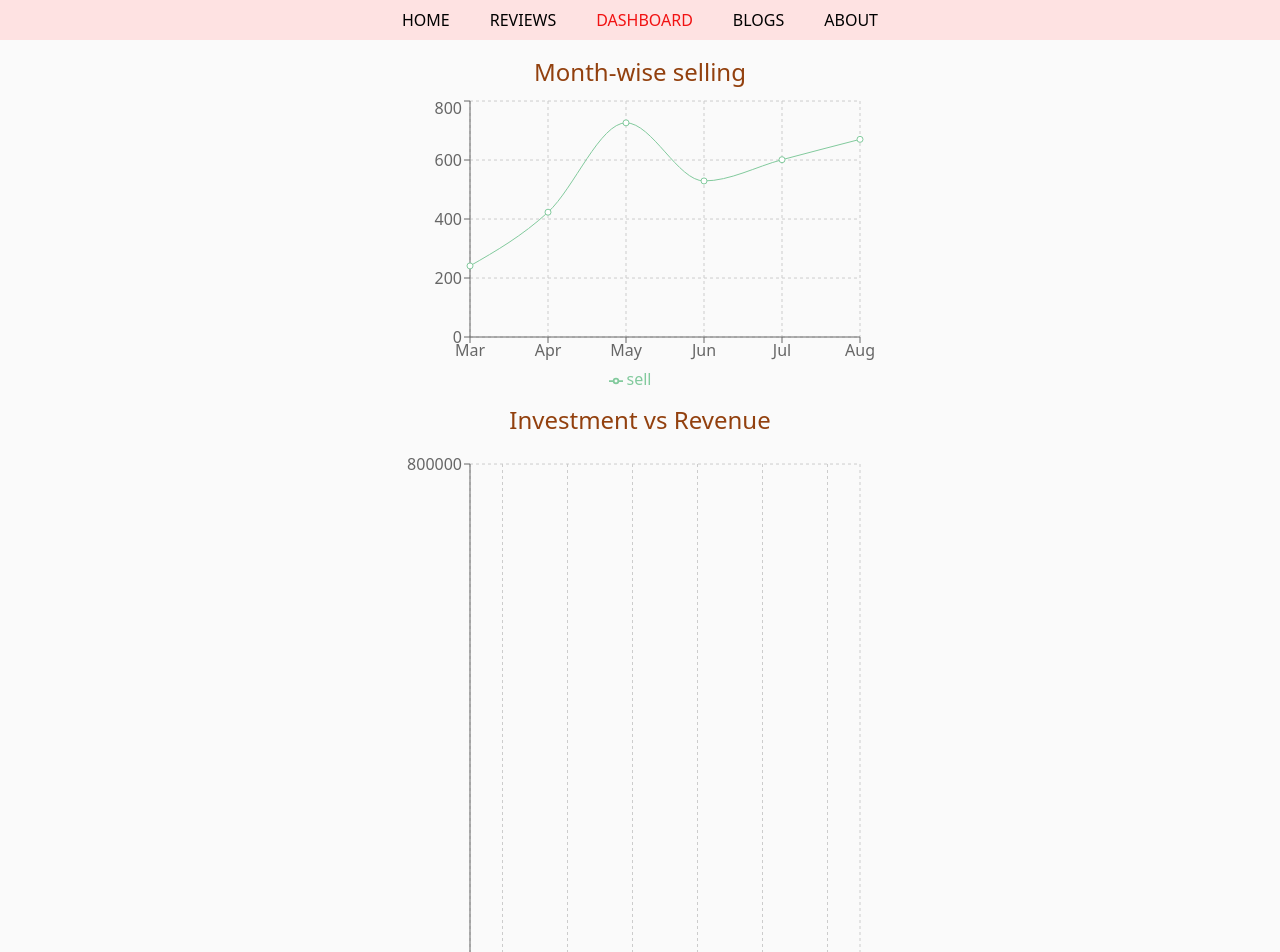
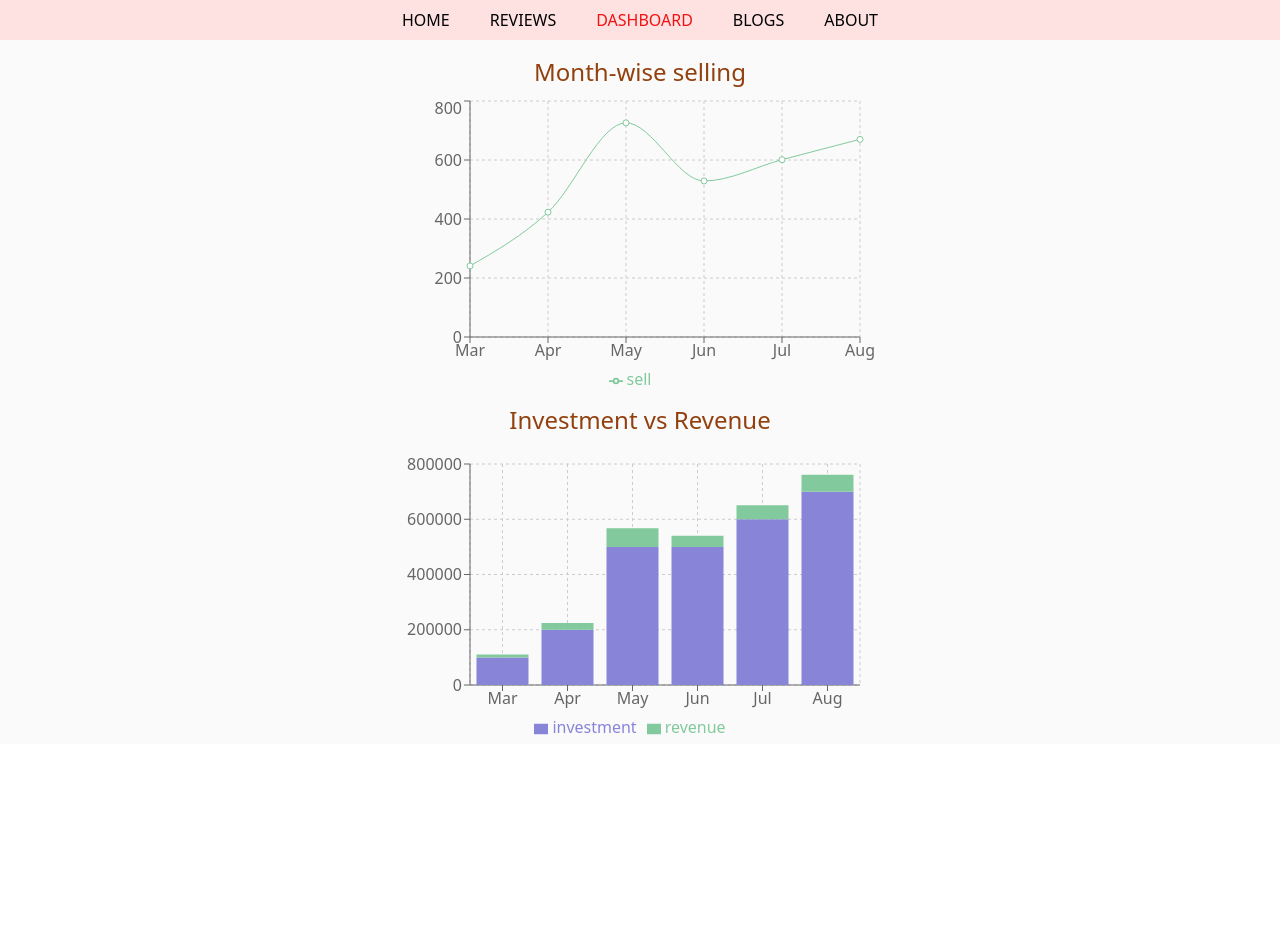
Before and after one commit to B-Tanvir/Product-Analysis, a React (Create React App) app: page /dashboard in a window 1280 px wide. Shown: the top 952 px of the page. After the commit the page ends 800 px from the top, so only its background shows below. Built offline with nearby package versions, Linux system fonts and the light colour scheme.

Commit message:
fix a problem

```diff
--- a/src/components/Dashboard/Dashboard.js
+++ b/src/components/Dashboard/Dashboard.js
@@ -51,8 +51,8 @@ const Dashboard = () => {
                     />
                 </LineChart>
 
-                <h2 className={'text-2xl text-amber-800 mb-2 mt-2'}>Investment vs Revenue</h2>
-                <ResponsiveContainer width="100%" height="100%">
+                <div>
+                    <h2 className={'text-2xl text-amber-800 mb-2 mt-2'}>Investment vs Revenue</h2>
                     <BarChart
                         width={500}
                         height={300}
@@ -72,7 +72,7 @@ const Dashboard = () => {
                         <Bar dataKey="investment" stackId="a" fill="#8884d8"/>
                         <Bar dataKey="revenue" stackId="a" fill="#82ca9d"/>
                     </BarChart>
-                </ResponsiveContainer>
+                </div>
             </div>
 
         </div>
```
